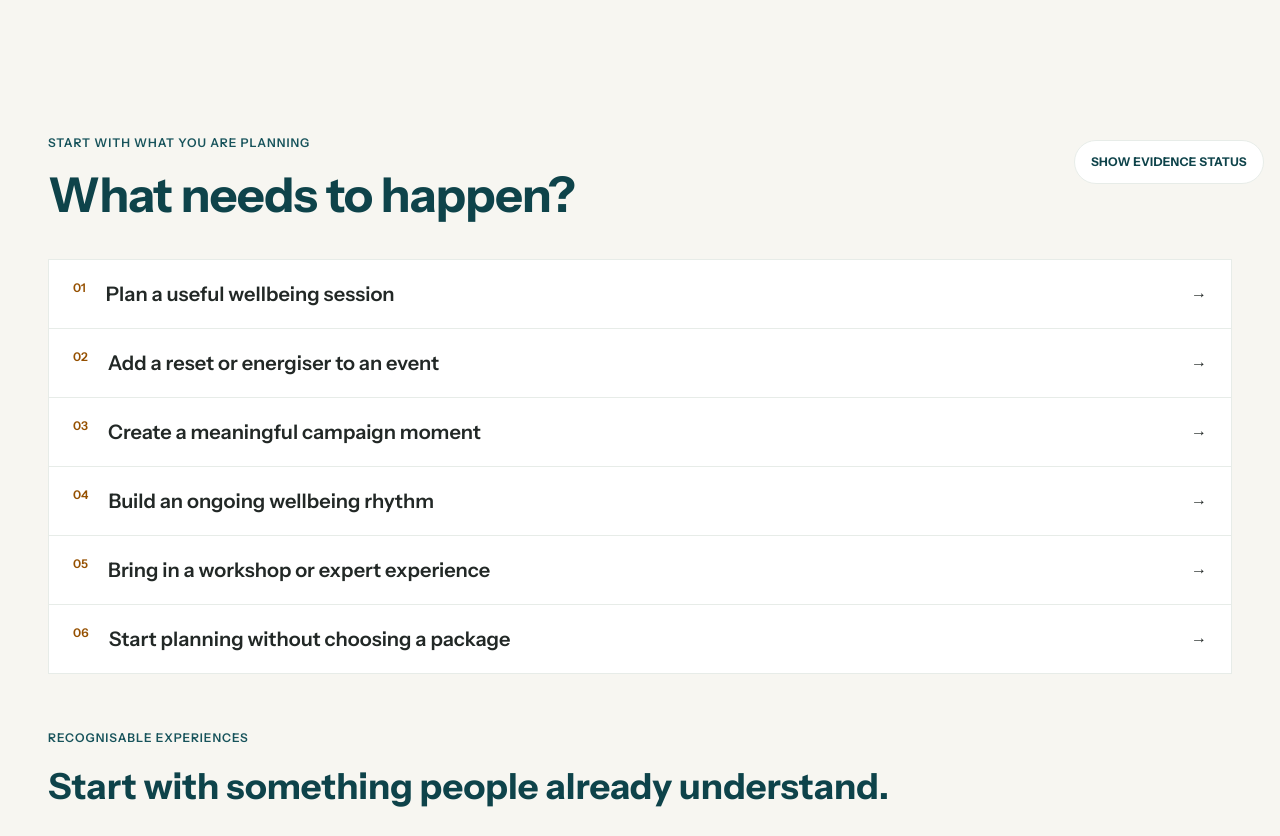
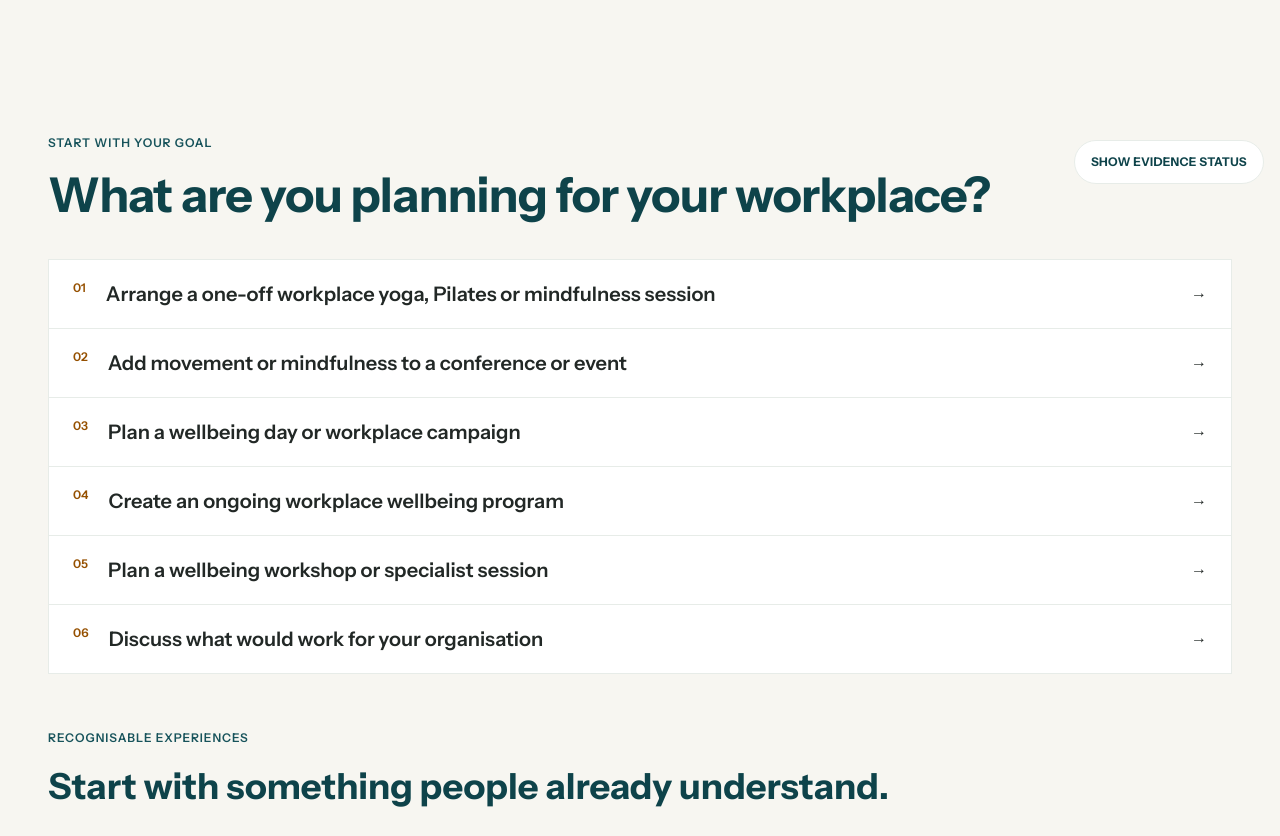
Before and after one commit to glennhammond/cya-website-prototype, a Next.js app: page / in a window 1280 px wide. Shown: the part 600-1436 px from the top of the page. Built offline with nearby package versions, Linux system fonts and the light colour scheme.

Commit message:
Rewrite homepage buyer decision pathways

```diff
--- a/app/page.tsx
+++ b/app/page.tsx
@@ -11,12 +11,12 @@ export const metadata: Metadata = {
 };
 
 const needs = [
-  ["01", "Plan a useful wellbeing session", "/movement"],
-  ["02", "Add a reset or energiser to an event", "/conferences-events"],
-  ["03", "Create a meaningful campaign moment", "/contact?interest=one-off"],
-  ["04", "Build an ongoing wellbeing rhythm", "/workplace-wellbeing-programs"],
-  ["05", "Bring in a workshop or expert experience", "/workplace-wellbeing-workshops"],
-  ["06", "Start planning without choosing a package", "/contact"],
+  ["01", "Arrange a one-off workplace yoga, Pilates or mindfulness session", "/workplace-wellbeing-programs"],
+  ["02", "Add movement or mindfulness to a conference or event", "/conferences-events"],
+  ["03", "Plan a wellbeing day or workplace campaign", "/contact?interest=one-off"],
+  ["04", "Create an ongoing workplace wellbeing program", "/workplace-wellbeing-programs"],
+  ["05", "Plan a wellbeing workshop or specialist session", "/workplace-wellbeing-workshops"],
+  ["06", "Discuss what would work for your organisation", "/contact"],
 ] as const;
 
 export default function Home() {
@@ -46,8 +46,8 @@ export default function Home() {
 
       <section id="needs" className="bg-[var(--cya-canvas)] py-20 lg:py-24">
         <ProductionContainer>
-          <ProductionKicker>Start with what you are planning</ProductionKicker>
-          <h2 className="mt-5 text-4xl font-bold tracking-[-0.015em] lg:text-5xl">What needs to happen?</h2>
+          <ProductionKicker>Start with your goal</ProductionKicker>
+          <h2 className="mt-5 text-4xl font-bold tracking-[-0.015em] lg:text-5xl">What are you planning for your workplace?</h2>
           <div className="mt-10 border-t border-[var(--cya-divider)]">
             {needs.map(([number, title, href]) => <Link key={number} href={href} className="grid grid-cols-[auto_1fr_auto] gap-5 border-x border-b border-[var(--cya-divider)] bg-white px-6 py-5 hover:bg-[var(--cya-paper)]"><span className="text-xs font-semibold text-[var(--cya-ochre-ink)]">{number}</span><span className="text-xl font-semibold">{title}</span><span aria-hidden="true">→</span></Link>)}
           </div>
```
